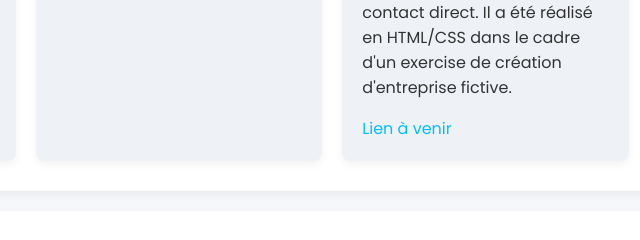
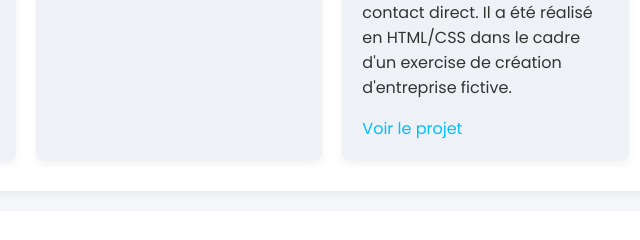
Before and after one commit to KATIM-toure/Portfolio, a plain HTML site: page index.html in a window 1280 px wide. Shown: the part 2029-2269 px from the top of the page, 461-1101 px from the left. Drawn offline with Linux system fonts and the light colour scheme.

Commit message:
Add files via upload

```diff
--- a/index.html
+++ b/index.html
@@ -252,7 +252,7 @@
     <div class="project-card">
       <h3>Hijab Store by Kany</h3>
       <p>Hijab Store by Kany est une boutique fictive en ligne dédiée à la vente de voiles de qualité. Ce site vitrine met en avant les services, l'histoire de la marque et permet un contact direct. Il a été réalisé en HTML/CSS dans le cadre d'un exercise de création d'entreprise fictive.</p>
-      <a href="#">Lien à venir</a>
+      <a href="exo entreprise fictive.html">Voir le projet</a>
     </div>
   </div>
 </section>
```
